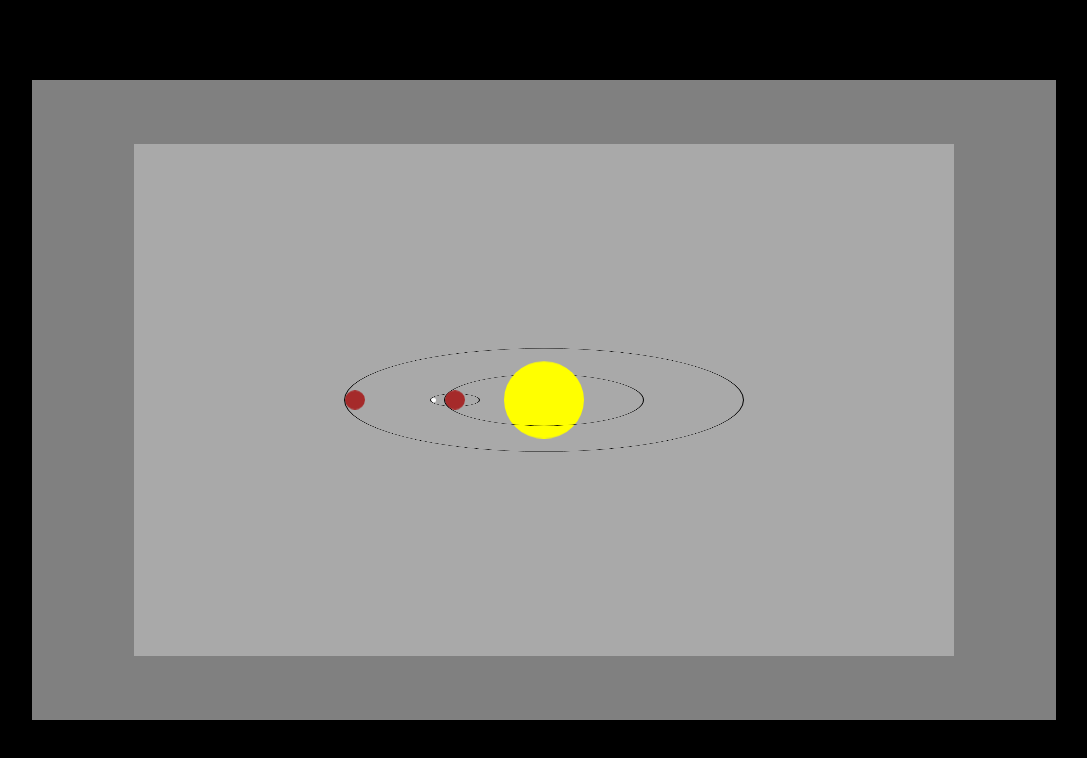
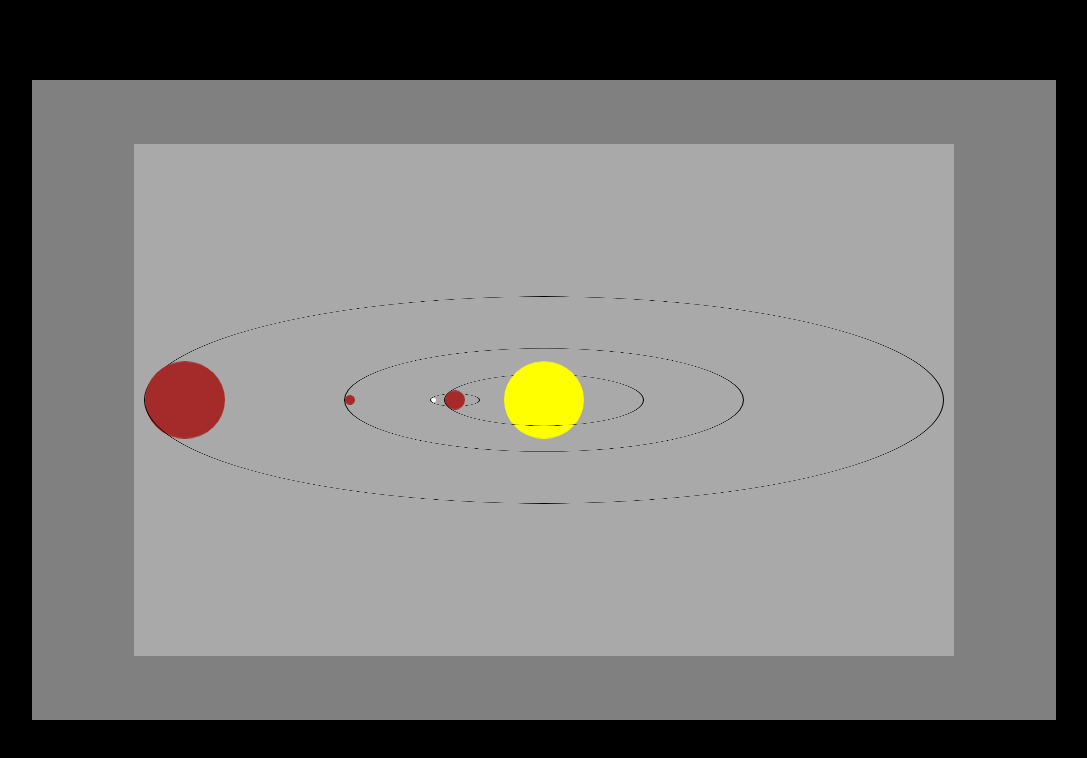
Before and after one commit to sansSpoon/css-solar-system-testing, a website: page public/index.html in a window 1280 px wide. Shown: the whole page, without its empty margins (96-1183 px from the left). Drawn offline with nearby package versions, Linux system fonts and the light colour scheme; files that its build step writes are made by us from their sources.

Commit message:
add extra planet

```diff
--- a/_sass/_layout.scss
+++ b/_sass/_layout.scss
@@ -47,17 +47,6 @@
 
 	transform: rotateX(90deg);
 }
-
-#mars.orbit {
-	width: 400px;
-	height: 400px;
-}
-#mars.planet {
-	width: 30px;
-	height: 30px;
-}
-
-
 
 .orbit {
 	width: 200px;
@@ -111,3 +100,21 @@
 	animation-duration: 2s;
 
 }
+
+#mars.orbit {
+	width: 400px;
+	height: 400px;
+}
+#mars .planet {
+	width: 10px;
+	height: 10px;
+}
+
+#saturn.orbit {
+	width: 800px;
+	height: 800px;
+}
+#saturn .planet {
+	width: 80px;
+	height: 80px;
+}
--- a/public/index.html
+++ b/public/index.html
@@ -29,6 +29,10 @@
 						<div class="planet"></div>
 					</div>
 
+					<div id="saturn" class="orbit">
+						<div class="planet"></div>
+					</div>
+
 				</div>
 			</div>
 		</div>
```
